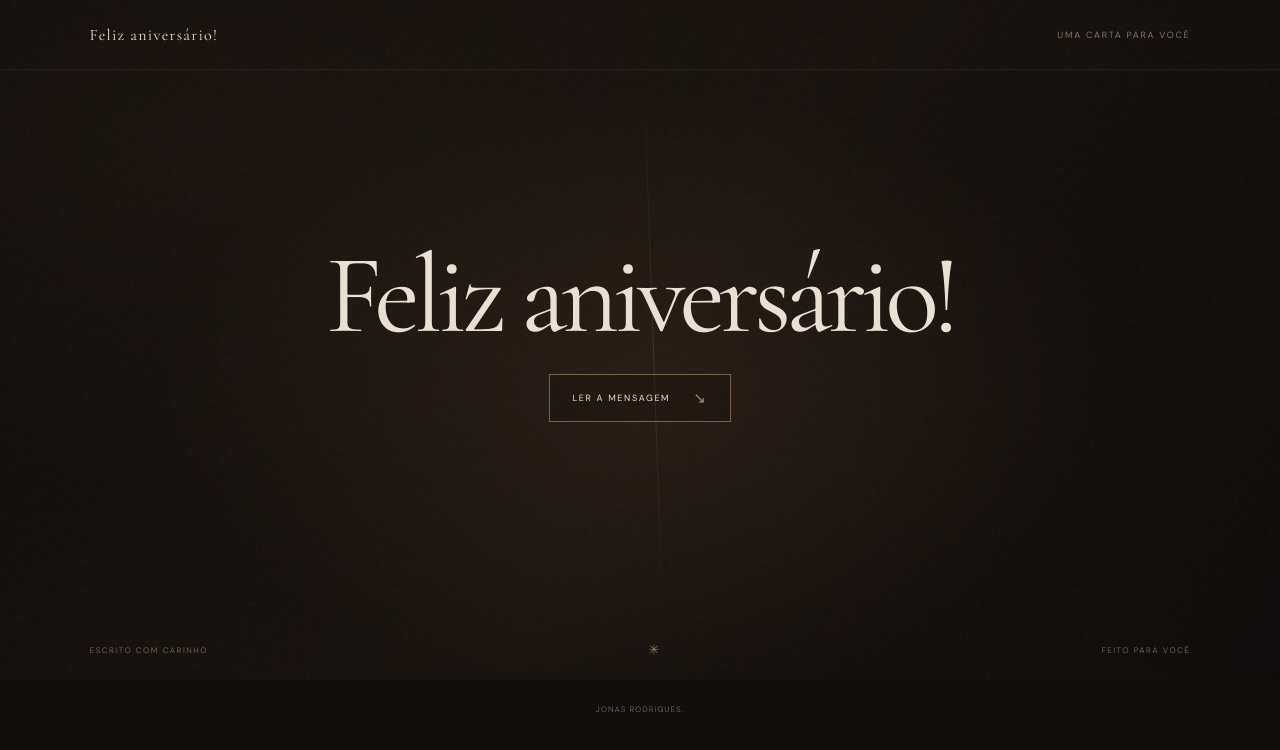
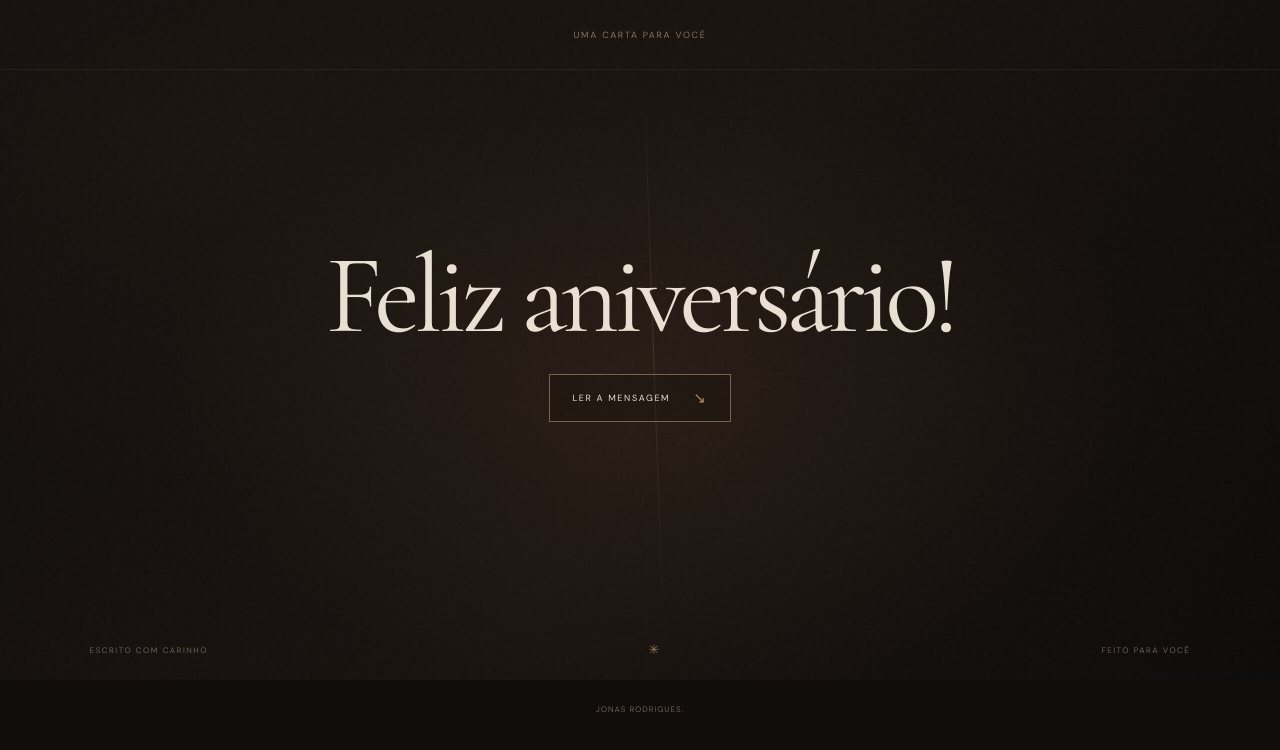
Before and after one commit to jonasrodriguesz/-anivers-rio, a plain HTML site: page index.html in a window 1280 px wide. Drawn offline with nearby package versions, Linux system fonts and the light colour scheme.

Commit message:
ajusta alinhamento

```diff
--- a/css/style.css
+++ b/css/style.css
@@ -60,7 +60,7 @@ button { font: inherit; }
 .topbar {
   min-height: 70px;
   padding: 0 clamp(24px, 7vw, 96px);
-  display: flex; align-items: center; justify-content: space-between;
+  display: flex; align-items: center; justify-content: center;
   border-bottom: 1px solid rgba(190,164,133,.09);
 }
 .wordmark { color: var(--paper); text-decoration: none; font-size: 16px; letter-spacing: .08em; }
--- a/index.html
+++ b/index.html
@@ -17,7 +17,6 @@
     <section class="hero" id="inicio" aria-labelledby="hero-title">
       <div class="hero__texture" aria-hidden="true"></div>
       <header class="topbar">
-        <a class="wordmark" href="#inicio" aria-label="Esse Est., início">Feliz aniversário!</a>
         <span class="topbar__note">Uma carta para você</span>
       </header>
 
```
